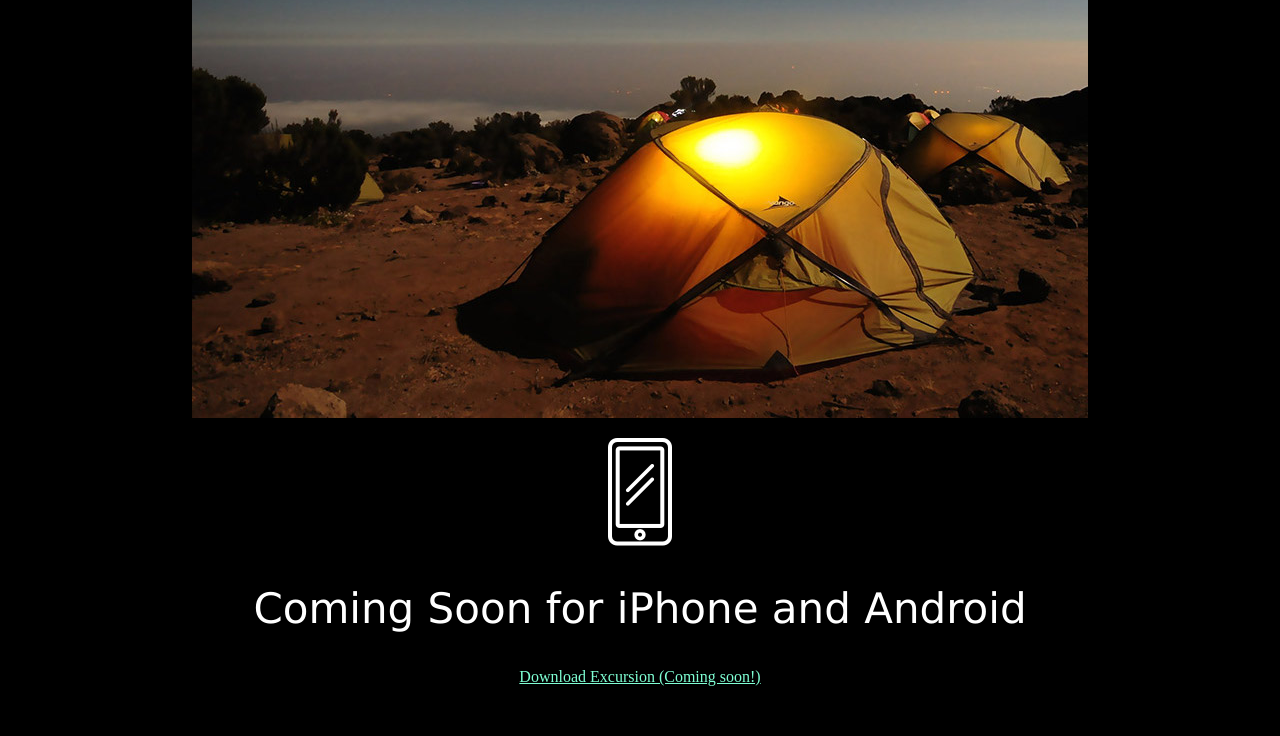
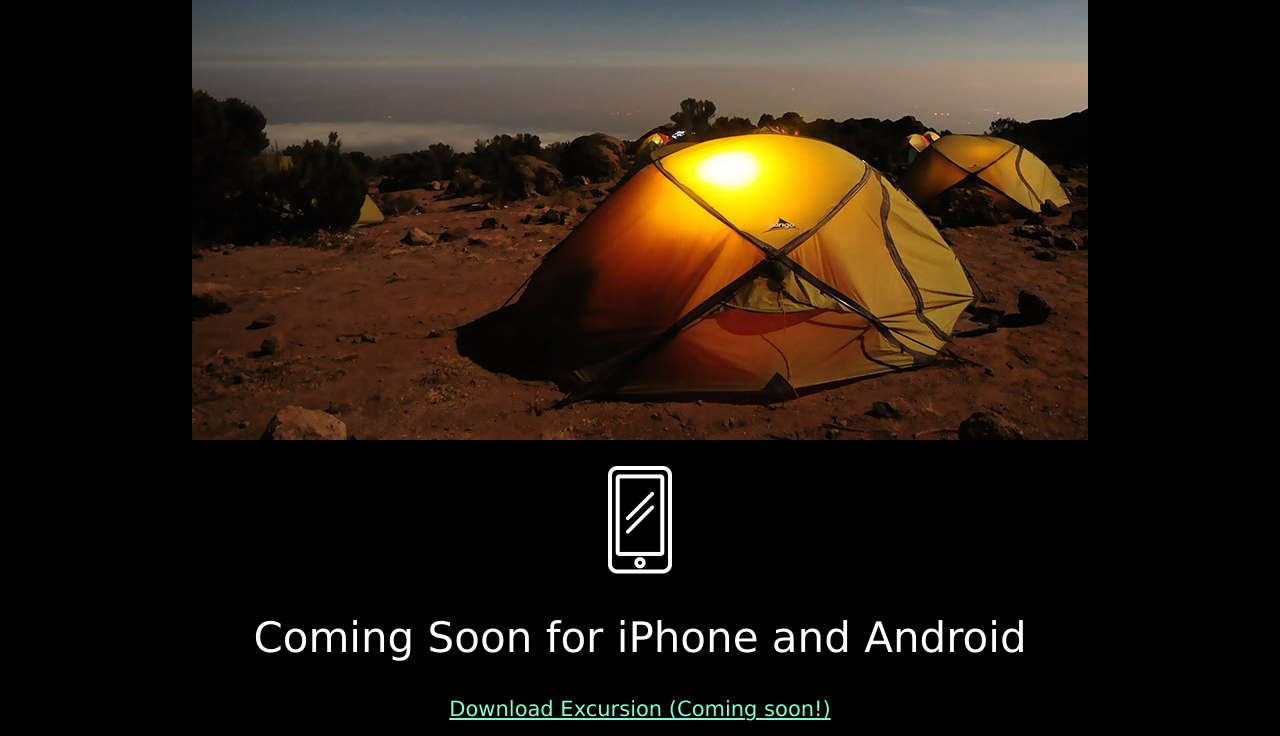
Before and after one commit to dvdnns/excursion, a plain HTML site: page index.html in a window 1280 px wide. Shown: the part 531-1267 px from the top of the page. Drawn offline with Linux system fonts and the light colour scheme.

Commit message:
Final style changes

```diff
--- a/resources/css/style.css
+++ b/resources/css/style.css
@@ -19,6 +19,17 @@ h2 {
   color: white;
 }
 
+p{
+  font-family: Verdana;
+  font-size: 21px;
+  color: gray;
+}
+
+.footer{
+  text-align: Right;
+  color: gray;
+}
+
  body {
    text-align: center;
    background-color: black
```
